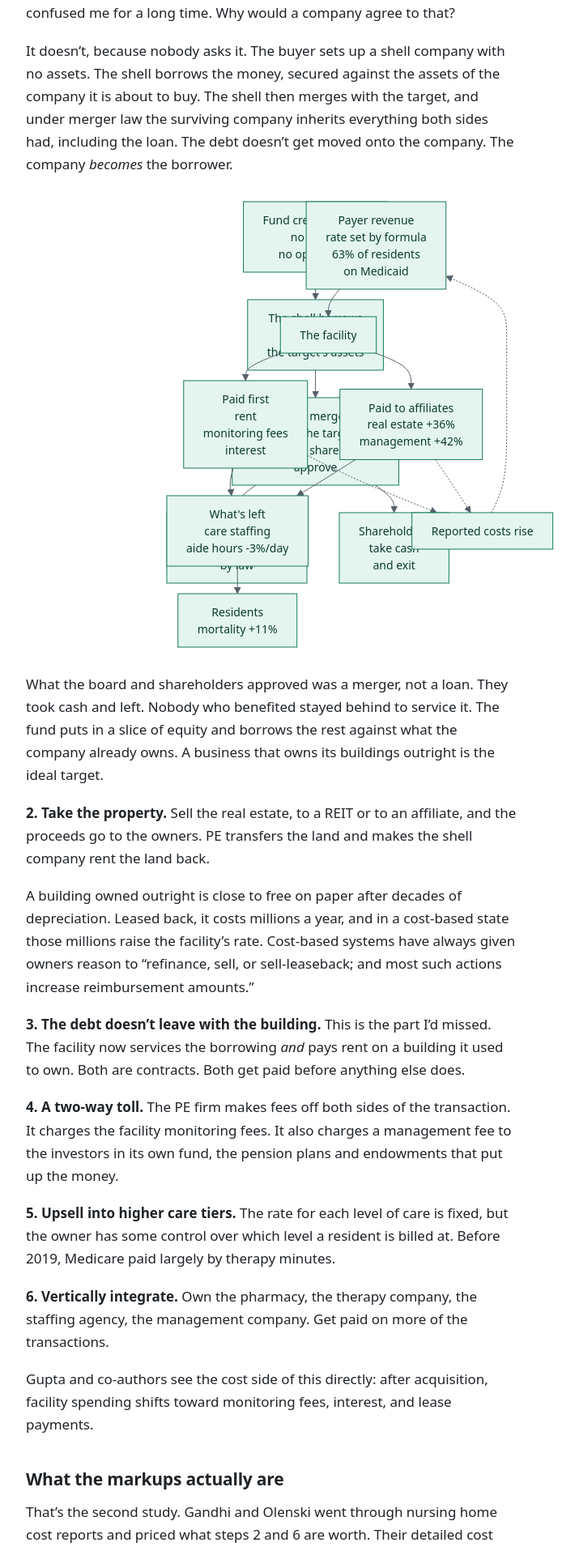
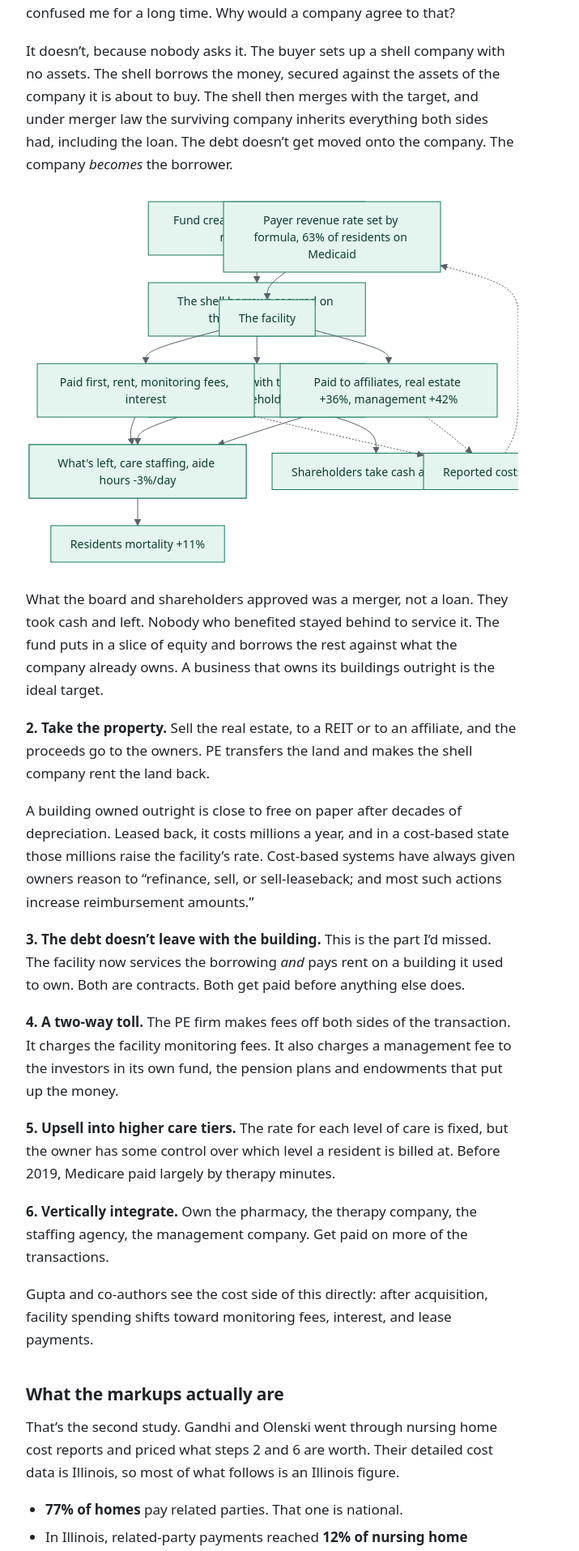
Before and after one commit to pcg-87/pcg-87.github.io, a Jekyll site: the page built from _posts/2026-10-01-heads-i-win-tails-you-lose.md, in a window 1280 px wide. Shown: the part 1603-3518 px from the top of the page at 81% size, without its empty margins (196-911 px from the left). Built offline with Jekyll 4.4.1, drawn with Linux system fonts in a browser that asks for light colours.

Commit message:
Centre diagrams on the text column and unwrap their labels
Centring: the .mermaid container was bound to the 52rem block width, so
centring inside it put every diagram ~110px right of the prose. It is now
bound to --measure, the text column, and both diagrams centre to 0px off
the paragraph centre.

Labels: every label carried hard <br/> breaks, which is why raising
wrappingWidth did nothing — mermaid never got to wrap. Removed all 22
breaks across the two diagrams, using commas where the break separated
items and a space where it continued a phrase. Structure, arrows and node
ids are untouched; only the text inside [""] changed.

With the breaks gone, wrappingWidth 220 and nodeSpacing 32 keep both
diagrams inside the 608px column:

  diagram 1  360x664 -> 538x392   height -41%
  diagram 2  403x748 -> 580x497   height -34%

Neither scrolls, neither is clipped, both centre exactly. The same label
edit is mirrored in the learning repo draft.

Co-Authored-By: Claude Opus 5 <noreply@anthropic.com>

````diff
--- a/_layouts/default.html
+++ b/_layouts/default.html
@@ -74,8 +74,8 @@
       // the gaps between rows.
       flowchart: {
         useMaxWidth: false,
-        wrappingWidth: 320,
-        nodeSpacing: 40,
+        wrappingWidth: 220,
+        nodeSpacing: 32,
         rankSpacing: 34,
         padding: 12,
         diagramPadding: 4
--- a/_posts/2026-10-01-heads-i-win-tails-you-lose.md
+++ b/_posts/2026-10-01-heads-i-win-tails-you-lose.md
@@ -42,10 +42,10 @@ It doesn't, because nobody asks it. The buyer sets up a shell company with no as
 
 ```mermaid
 flowchart TD
-    A["Fund creates a shell<br/>no assets<br/>no operations"] --> B["The shell borrows<br/>secured on<br/>the target's assets"]
-    B --> C["Shell merges<br/>with the target<br/>board and shareholders<br/>approve"]
-    C --> D["Surviving company<br/>inherits the debt<br/>by law"]
-    C --> E["Shareholders<br/>take cash<br/>and exit"]
+    A["Fund creates a shell, no assets, no operations"] --> B["The shell borrows secured on the target's assets"]
+    B --> C["Shell merges with the target, board and shareholders approve"]
+    C --> D["Surviving company inherits the debt by law"]
+    C --> E["Shareholders take cash and exit"]
 ```
 
 What the board and shareholders approved was a merger, not a loan. They took cash and left. Nobody who benefited stayed behind to service it. The fund puts in a slice of equity and borrows the rest against what the company already owns. A business that owns its buildings outright is the ideal target.
@@ -81,12 +81,12 @@ Property and management are cost lines that feed rate-setting in the states that
 
 ```mermaid
 flowchart TD
-    A["Payer revenue<br/>rate set by formula<br/>63% of residents<br/>on Medicaid"] --> B["The facility"]
-    B --> C["Paid first<br/>rent<br/>monitoring fees<br/>interest"]
-    B --> F["Paid to affiliates<br/>real estate +36%<br/>management +42%"]
-    C --> D["What's left<br/>care staffing<br/>aide hours -3%/day"]
+    A["Payer revenue rate set by formula, 63% of residents on Medicaid"] --> B["The facility"]
+    B --> C["Paid first, rent, monitoring fees, interest"]
+    B --> F["Paid to affiliates, real estate +36%, management +42%"]
+    C --> D["What's left, care staffing, aide hours -3%/day"]
     F --> D
-    D --> E["Residents<br/>mortality +11%"]
+    D --> E["Residents mortality +11%"]
     C -.-> G["Reported costs rise"]
     F -.-> G
     G -.-> A
--- a/assets/css/main.scss
+++ b/assets/css/main.scss
@@ -340,10 +340,13 @@ pre:not([class]) {
   overflow-x: auto;           /* wide diagrams scroll instead of overflowing */
   text-align: left;
 
-  /* Centre the diagram under the text when it fits. Auto margins collapse to
-     zero once the SVG is wider than the container, so a wide diagram still
-     starts at its left edge instead of opening mid-diagram with the left
-     side unreachable — which is what text-align: center would do here. */
+  /* Centre the diagram on the TEXT column, not the wider block bound. At
+     52rem the container is ~216px wider than the prose measure, so centring
+     inside it pushed every diagram visibly right of the paragraphs above.
+     Auto margins still collapse to zero once the SVG outgrows the column, so
+     a wide diagram starts at its left edge and scrolls, rather than opening
+     mid-diagram with the left side unreachable. */
+  max-width: var(--measure);
   svg { display: block; margin-inline: auto; }
 
   /* Hidden until rendered so raw diagram source never flashes. The loader
````
